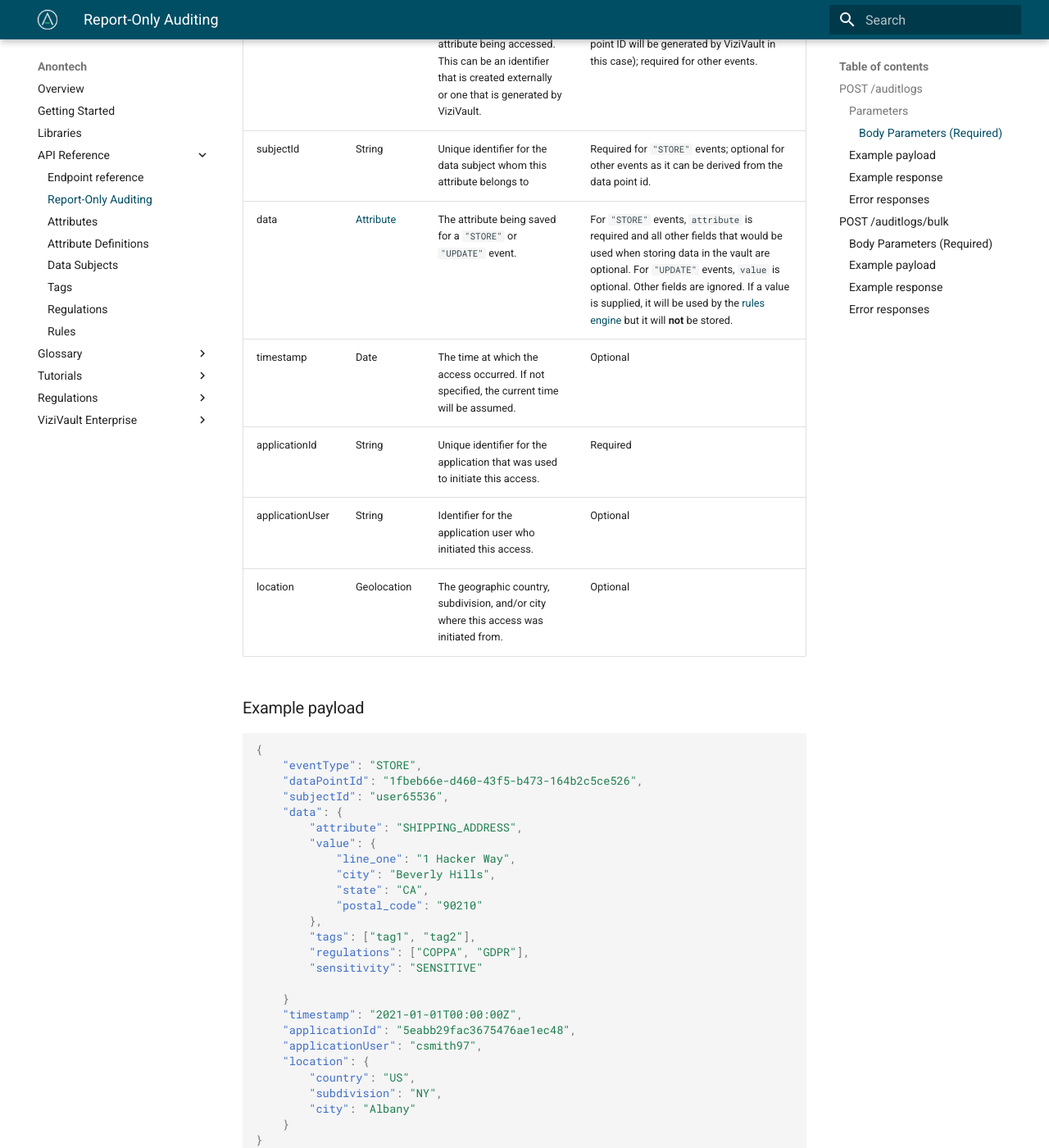
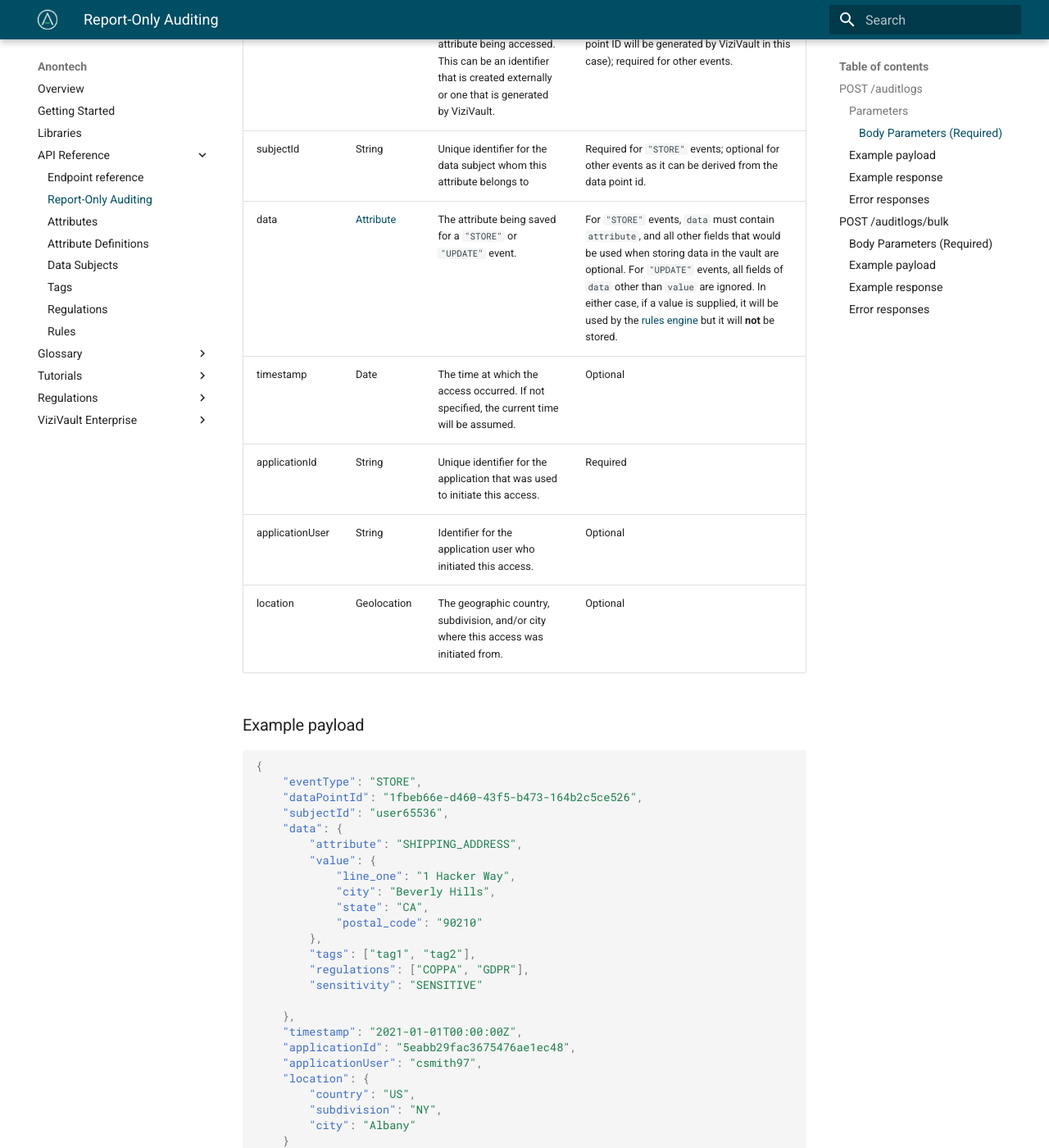
Before and after one commit to anontechnology/documentation, an MkDocs documentation site: the page built from docs/api/reportonly.md, in a window 1280 px wide and 1400 px high, scrolled down 760 px. Shown: the whole window at 82% size. Built offline with MkDocs 1.6.1 and Material for MkDocs 9.7.7, drawn with Linux system fonts in a browser that asks for light colours.

Commit message:
Minor changes to report-only docs

```diff
--- a/docs/api/reportonly.md
+++ b/docs/api/reportonly.md
@@ -19,7 +19,7 @@
 |eventType|String|One of "READ", "STORE", "DELETE", or "UPDATE".|Required|
 |dataPointId|String|Unique identifier for the attribute being accessed. This can be an identifier that is created externally or one that is generated by ViziVault.|Optional for `"STORE"` events (a new data point ID will be generated by ViziVault in this case); required for other events.|
 |subjectId|String|Unique identifier for the data subject whom this attribute belongs to|Required for `"STORE"` events; optional for other events as it can be derived from the data point id.|
-|data|[Attribute](/glossary/attribute)|The attribute being saved for a `"STORE"` or `"UPDATE"` event.|For `"STORE"` events, `attribute` is required and all other fields that would be used when storing data in the vault are optional. For `"UPDATE"` events, `value` is optional. Other fields are ignored. If a value is supplied, it will be used by the [rules engine](/tutorials/rules) but it will **not** be stored.|
+|data|[Attribute](/glossary/attribute)|The attribute being saved for a `"STORE"` or `"UPDATE"` event.|For `"STORE"` events, `data` must contain `attribute`, and all other fields that would be used when storing data in the vault are optional. For `"UPDATE"` events, all fields of `data` other than `value` are ignored. In either case, if a value is supplied, it will be used by the [rules engine](/tutorials/rules) but it will **not** be stored.|
 |timestamp|Date|The time at which the access occurred. If not specified, the current time will be assumed.|Optional|
 |applicationId|String|Unique identifier for the application that was used to initiate this access.|Required|
 |applicationUser|String|Identifier for the application user who initiated this access.|Optional|
@@ -44,7 +44,7 @@
         "regulations": ["COPPA", "GDPR"],
         "sensitivity": "SENSITIVE"
 
-    }
+    },
     "timestamp": "2021-01-01T00:00:00Z",
     "applicationId": "5eabb29fac3675476ae1ec48",
     "applicationUser": "csmith97",
@@ -64,7 +64,7 @@
     "eventType": "STORE",
     "dataPointId": "1fbeb66e-d460-43f5-b473-164b2c5ce526",
     "subjectId": "user65536",
-    "attribute": "SHIPPING_ADDRESS"
+    "attribute": "SHIPPING_ADDRESS",
     "subPoints": [
         {
             "attribute": "SHIPPING_ADDRESS.line_one",
@@ -128,8 +128,7 @@
             "tags": ["tag1", "tag2"],
             "regulations": ["COPPA", "GDPR"],
             "sensitivity": "SENSITIVE"
-
-        }
+        },
         "timestamp": "2021-01-01T00:00:00Z",
         "applicationId": "5eabb29fac3675476ae1ec48",
         "applicationUser": "csmith97",
@@ -177,7 +176,7 @@
         "eventType": "STORE",
         "dataPointId": "1fbeb66e-d460-43f5-b473-164b2c5ce526",
         "subjectId": "user65536",
-        "attribute": "SHIPPING_ADDRESS"
+        "attribute": "SHIPPING_ADDRESS",
         "subPoints": [
             {
                 "attribute": "SHIPPING_ADDRESS.line_one",
```
